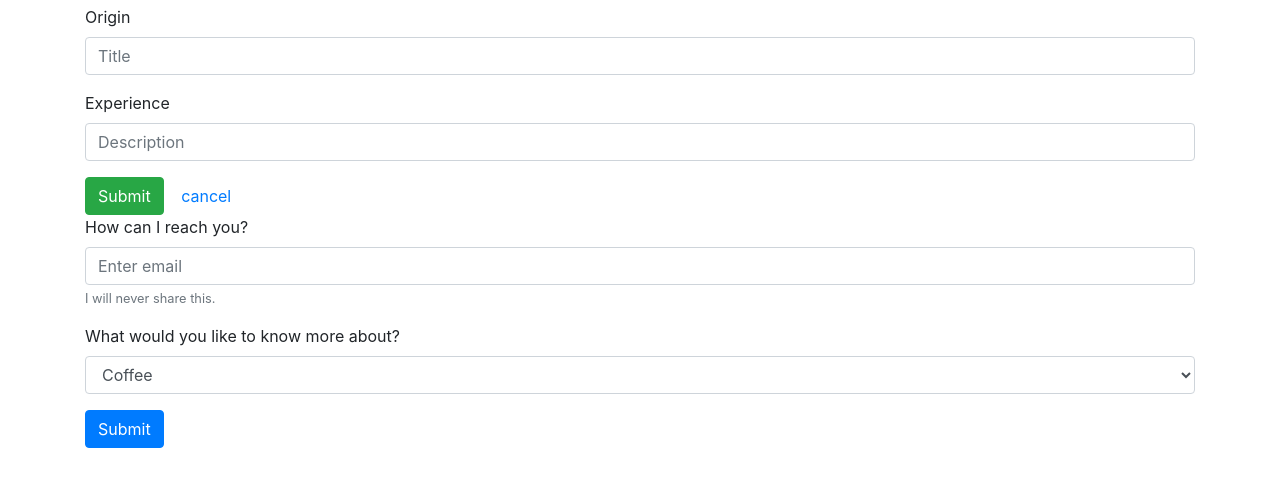
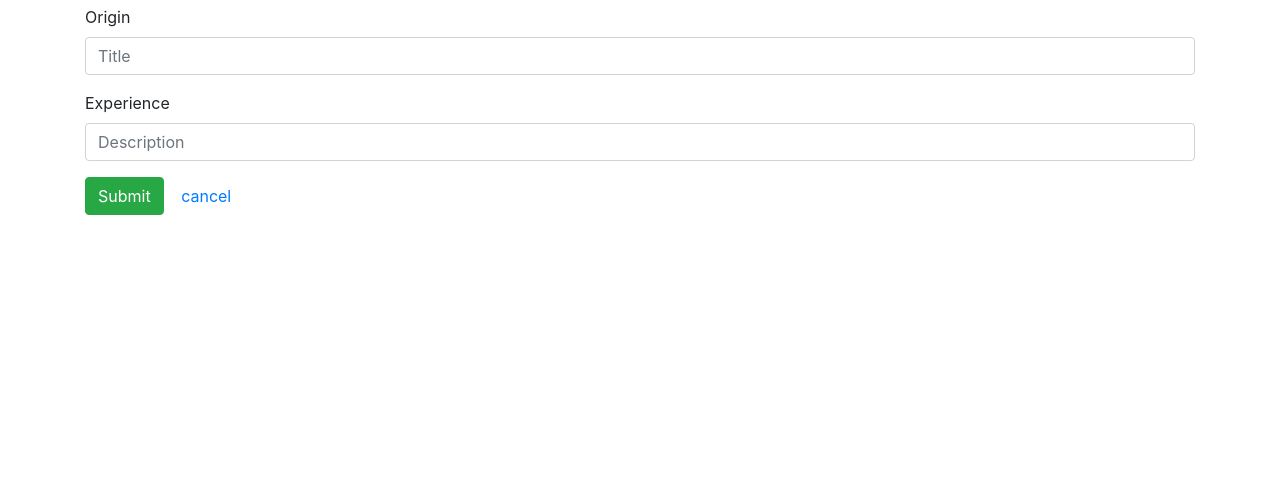
Before and after one commit to deedsburlager/coffeefsjs, a website: page public/index.html in a window 1280 px wide. Shown: the part 151-638 px from the top of the page. Drawn offline with nearby package versions, Linux system fonts and the light colour scheme; no server answers.

Commit message:
Still working on refresh bug

```diff
--- a/public/index.html
+++ b/public/index.html
@@ -66,7 +66,7 @@
     </header>
 
     <!-- Contact Form from Bootstraps -->
-    <form class="container">
+    <!-- <form class="container">
     <div class="form-group">
         <label for="exampleInputEmail1">How can I reach you?</label>
         <input type="email" class="form-control" id="exampleInputEmail1" aria-describedby="emailHelp" placeholder="Enter email">
@@ -81,7 +81,7 @@
         </select>
     </div>
         <button type="submit" class="btn btn-primary">Submit</button>
-    </form>
+    </form> -->
     <!-- Contact Form ends -->
 
     <!-- JavaScript -->
```
